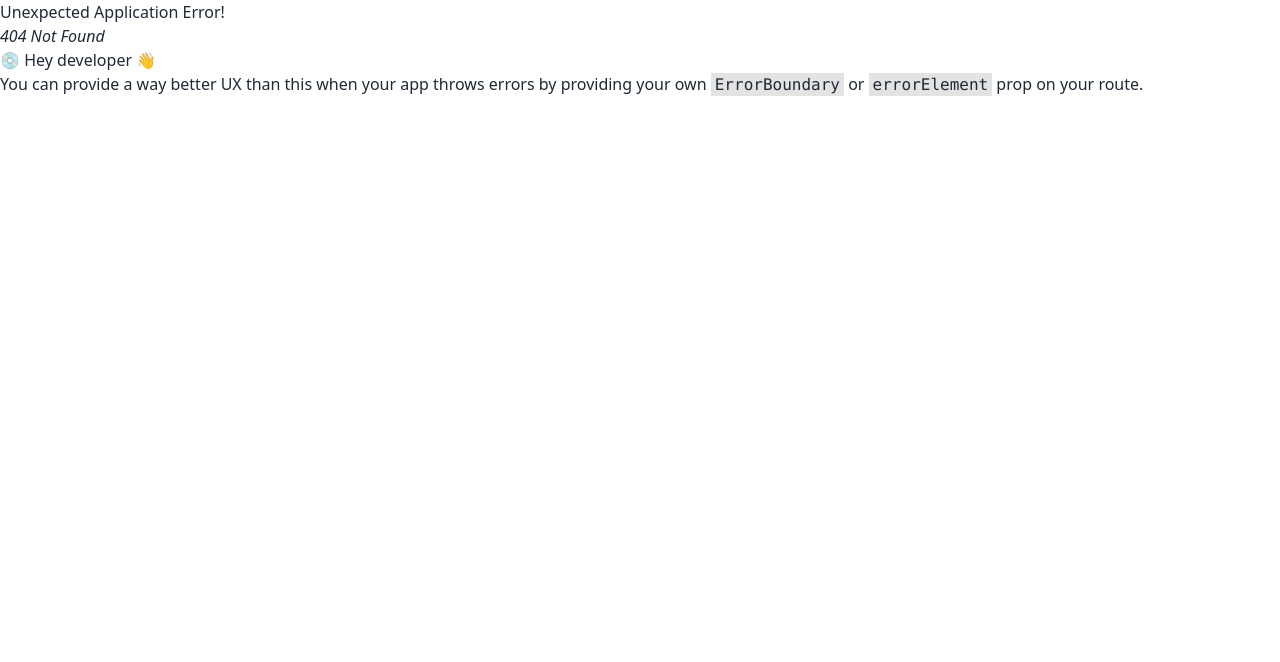
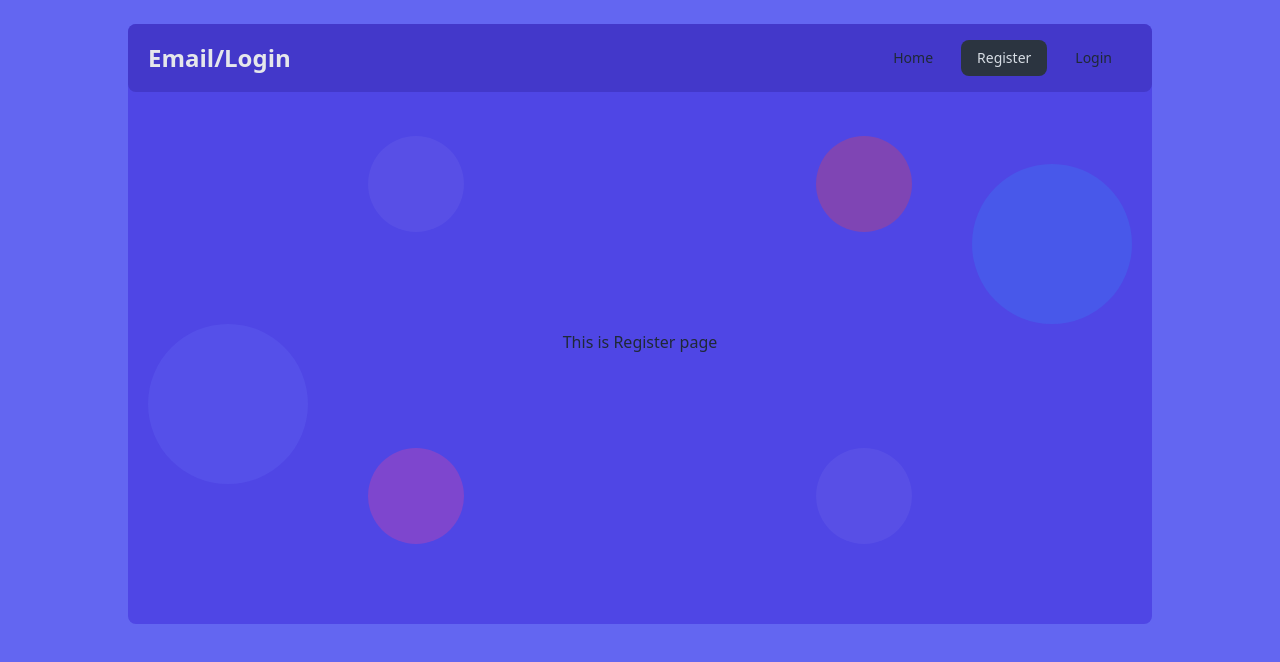
Before and after one commit to Sawon-52/email-login-and-register, a React (Vite) app: page /register in a window 1280 px wide. Before the commit this address had no page. Shown: the top 662 px of the page. Built offline with nearby package versions, Linux system fonts and the light colour scheme.

Commit message:
created valid route and work properly

```diff
--- /dev/null
+++ b/src/Components/Header/Header.jsx
@@ -0,0 +1,42 @@
+import { NavLink } from "react-router-dom";
+
+const Header = () => {
+  const links = (
+    <>
+      <li >
+        <NavLink to="/">Home</NavLink>
+      </li>
+      <li>
+        <NavLink to="/register">Register</NavLink>
+      </li>
+      <li>
+        <NavLink to="/login">Login</NavLink>
+      </li>
+    </>
+  );
+
+  return (
+    <div>
+      <div className="navbar bg-indigo-700 rounded-lg px-5">
+        <div className="navbar-start">
+          <div className="dropdown">
+            <div tabIndex={0} role="button" className="btn btn-ghost lg:hidden">
+              <svg xmlns="http://www.w3.org/2000/svg" className="h-5 w-5" fill="none" viewBox="0 0 24 24" stroke="currentColor">
+                <path strokeLinecap="round" strokeLinejoin="round" strokeWidth="2" d="M4 6h16M4 12h8m-8 6h16" />
+              </svg>
+            </div>
+            <ul tabIndex={0} className="menu menu-sm dropdown-content mt-3 z-[1] p-2 shadow bg-base-100  rounded-box w-52 ">
+              {links}
+            </ul>
+          </div>
+          <a className="text-2xl font-bold text-gray-200">Email/Login</a>
+        </div>
+        <div className="navbar-end hidden lg:flex">
+          <ul className="menu menu-horizontal px-1 gap-3">{links}</ul>
+        </div>
+      </div>
+    </div>
+  );
+};
+
+export default Header;
--- a/src/Components/Home/Home.jsx
+++ b/src/Components/Home/Home.jsx
@@ -1,7 +1,12 @@
+
 const Home = () => {
   return (
     <div>
-      <h2>this is home componets</h2>
+      <div>
+        <h2 className="text-5xl font-semibold text-gray-100">Welcome To Email Login System</h2>
+      </div>
+
+
     </div>
   );
 };
--- /dev/null
+++ b/src/Components/Login/Login.jsx
@@ -0,0 +1,9 @@
+const Login = () => {
+  return (
+    <div>
+      <h2>Login page</h2>
+    </div>
+  );
+};
+
+export default Login;
--- /dev/null
+++ b/src/Components/Register/Register.jsx
@@ -0,0 +1,9 @@
+const Register = () => {
+  return (
+    <div>
+      <h2>This is Register page</h2>
+    </div>
+  );
+};
+
+export default Register;
--- a/src/layout/Root.jsx
+++ b/src/layout/Root.jsx
@@ -1,10 +1,23 @@
-import Home from "../Components/Home/Home";
+import { Outlet } from "react-router-dom";
+
+import Header from "../Components/Header/Header";
 
 const Root = () => {
   return (
-    <div>
-      <h2>This is My Root component</h2>
-      <Home></Home>
+    <div className="bg-indigo-500 h-[100vh] pt-6">
+      <div className="relative md:w-4/5 mx-auto min-h-[600px] bg-indigo-600 rounded-lg ">
+        <Header></Header>
+        <div className="h-[500px] flex justify-center items-center">
+          <Outlet></Outlet>
+        </div>
+
+        <div className="absolute p-5 bg-white w-24  h-24 rounded-full left-60 top-28 opacity-5"></div>
+        <div className="absolute p-5 bg-indigo-500 w-40 h-40 rounded-full left-5 top-1/2 opacity-30"></div>
+        <div className="absolute p-5 bg-red-500 w-24 h-24 rounded-full right-60 top-28 opacity-30"></div>
+        <div className="absolute p-5 bg-gray-100 w-24 h-24 rounded-full right-60 bottom-20 opacity-5"></div>
+        <div className="absolute p-5 bg-blue-500 w-40 h-40 hover:bg-blue-600 rounded-full right-5 bottom-1/2 opacity-30"></div>
+        <div className="absolute p-5 bg-pink-500 w-24 h-24 rounded-full left-60 bottom-20 opacity-30"></div>
+      </div>
     </div>
   );
 };
```
Also changed, not shown: src/main.jsx (+17 -1 lines).
